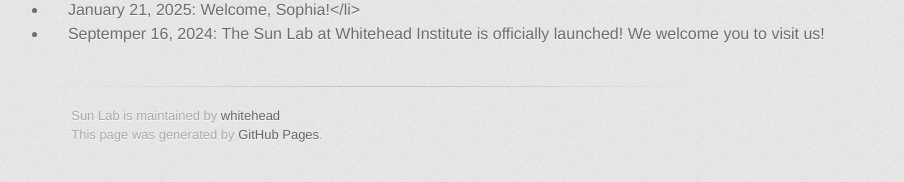
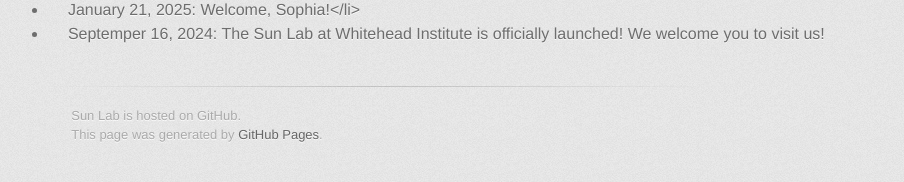
Before and after one commit to whitehead/SunLab, a Jekyll site: the page built from docs/index.md, in a window 1280 px wide. Shown: the part 635-817 px from the top of the page, without its empty margins (171-1075 px from the left). Built offline with Jekyll 4.4.1, drawn with Linux system fonts in a browser that asks for light colours; some web fonts are replaced; our own code applies the rules of GitHub Pages for plain Markdown files.

Commit message:
Update default.html

```diff
--- a/docs/_layouts/default.html
+++ b/docs/_layouts/default.html
@@ -49,7 +49,9 @@
 
         <footer>
           {% if site.github.is_project_page %}
-          {{ site.title | default: site.github.repository_name }} is maintained by <a href="{{ site.github.owner_url }}">{{ site.github.owner_name }}</a><br>
+          <!-- keep this original for future reference
+          {{ site.title | default: site.github.repository_name }} is maintained by <a href="{{ site.github.owner_url }}">{{ site.github.owner_name }}</a><br> -->
+          {{ site.title | default: site.github.repository_name }} is hosted on GitHub.<br>
           {% endif %}
           This page was generated by <a href="https://pages.github.com">GitHub Pages</a>.
         </footer>
```
